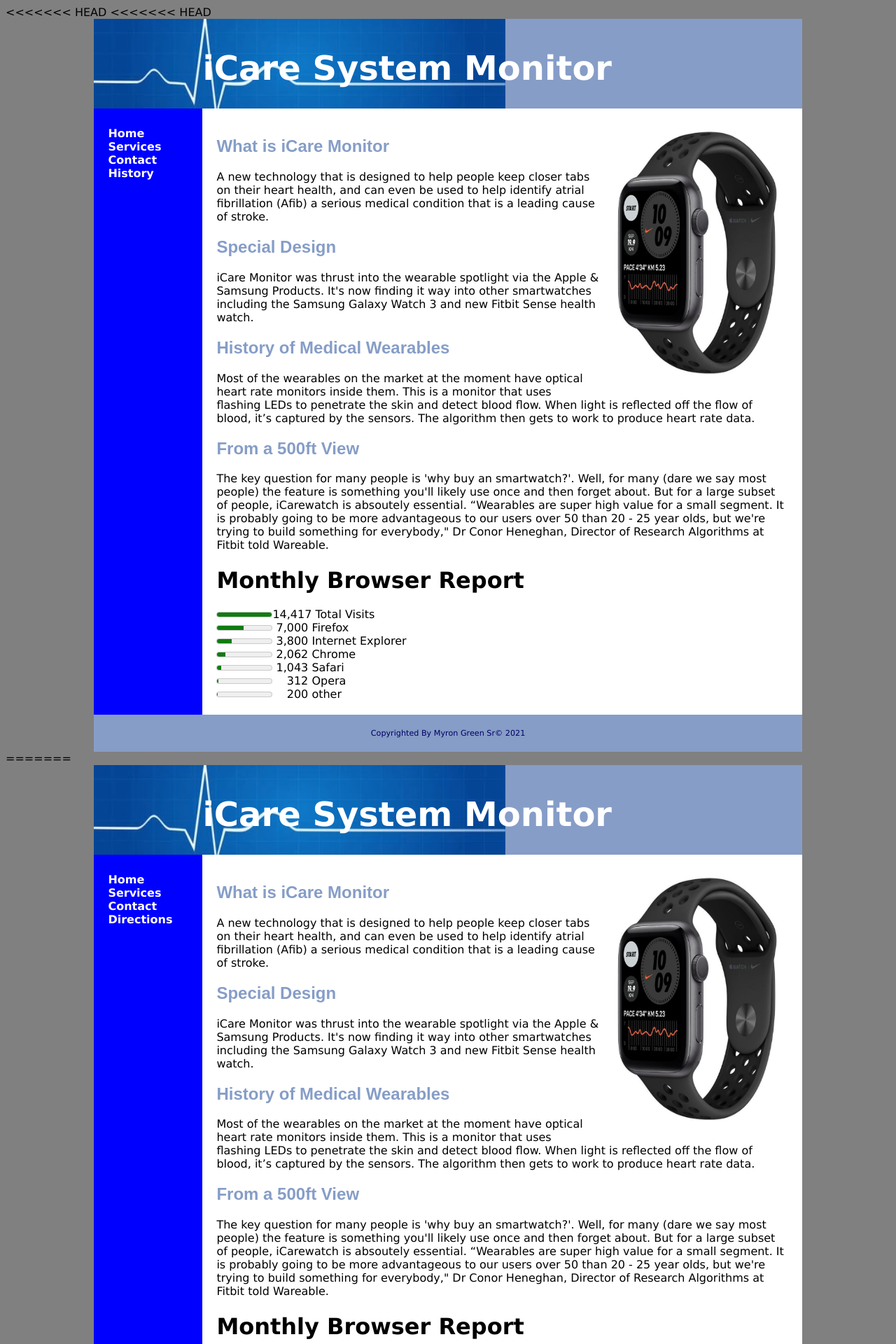
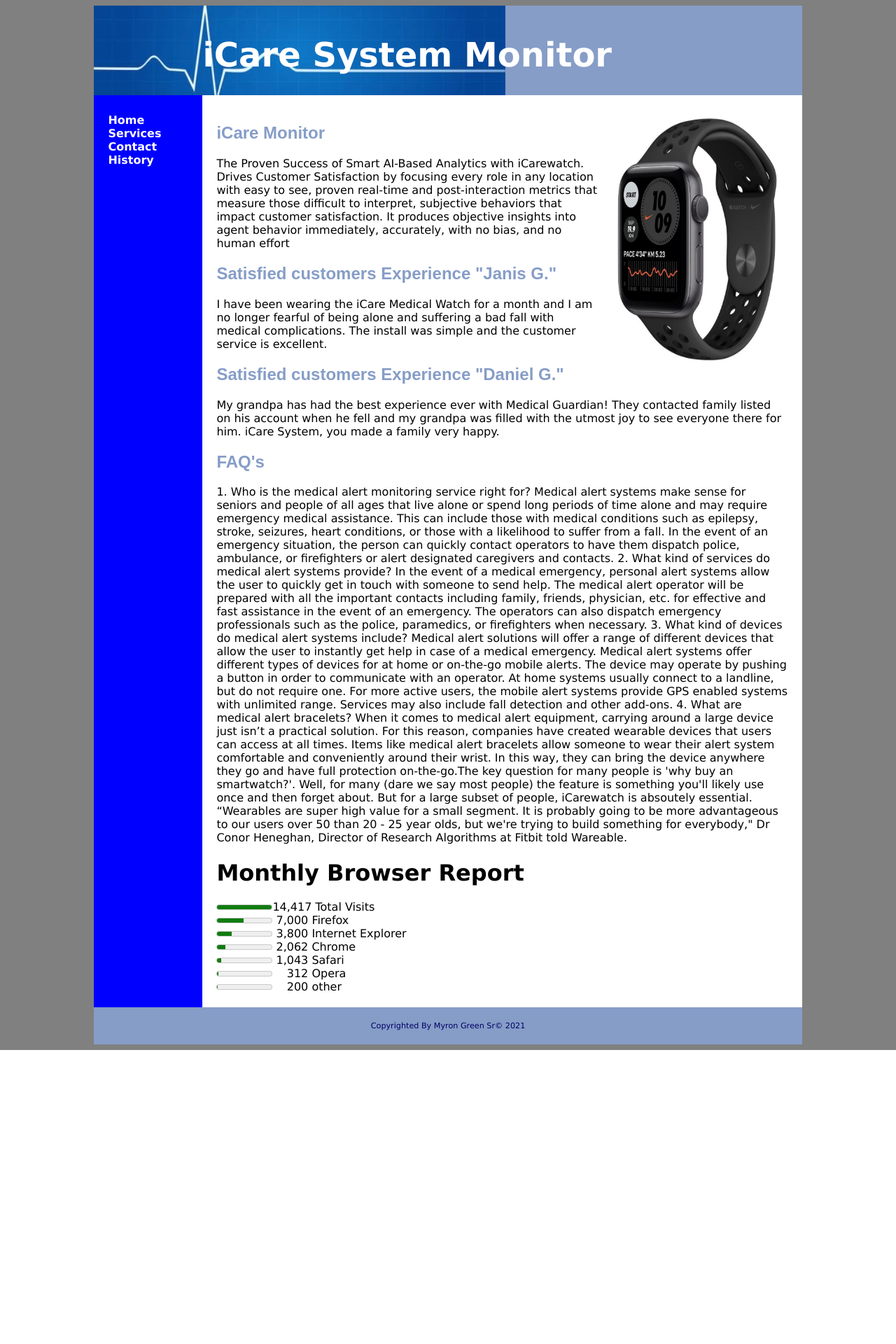
Before and after one commit to myrongreensr/Labwork6, a PHP site: page /history.php in a window 1280 px wide. Shown: the top 1920 px of the page at 70% size. After the commit the page ends 1500 px from the top, so only its background shows below. Run offline with PHP 8.4, Linux system fonts and the light colour scheme.

Commit message:
Update history.php
update

```diff
--- a/history.php
+++ b/history.php
@@ -1,5 +1,3 @@
-<<<<<<< HEAD
-<<<<<<< HEAD
 <!DOCTYPE html>
 <html lang="en">
 <head>
@@ -74,14 +72,30 @@ footer { font-size:70%;
   </nav>
   <main>
       <img src="iCarewatch.jpg" width="250" height="355" id="floatright" alt="iCarewatch">
-	<h2>What is iCare Monitor</h2>
-    <p>A new technology that is designed to help people keep closer tabs on their heart health, and can even be used to help identify atrial fibrillation (Afib) a serious medical condition that is a leading cause of stroke.</p>
-    <h2>Special Design</h2>
-    <p>iCare Monitor was thrust into the wearable spotlight via the Apple & Samsung Products. It's now finding it way into other smartwatches including the Samsung Galaxy Watch 3 and new Fitbit Sense health watch.</p>
-  	<h2>History of Medical Wearables</h2>
-    <p>Most of the wearables on the market at the moment have optical heart rate monitors inside them. This is a monitor that uses flashing LEDs to penetrate the skin and detect blood flow. When light is reflected off the flow of blood, it’s captured by the sensors. The algorithm then gets to work to produce heart rate data. </p>
-    <h2>From a 500ft View</h2>
-	<p>The key question for many people is 'why buy an smartwatch?'. Well, for many (dare we say most people) the feature is something you'll likely use once and then forget about. But for a large subset of people, iCarewatch is absoutely essential.
+	<h2>iCare Monitor</h2>
+    <p>The Proven Success of Smart AI-Based Analytics with iCarewatch. Drives Customer Satisfaction by focusing every role in any location with easy to see, proven real-time and post-interaction metrics that measure those difficult to interpret, subjective behaviors that impact customer satisfaction. It produces objective insights into agent behavior immediately, accurately, with no bias, and no human effort</p>
+    <h2>Satisfied customers Experience "Janis G."</h2>
+    <p> I have been wearing the iCare Medical Watch for a month and I am no longer fearful of being alone and suffering a bad fall with medical complications. The install was simple and the customer service is excellent.</p>
+  	<h2>Satisfied customers Experience "Daniel G."</h2>
+    <p>My grandpa has had the best experience ever with Medical Guardian! They contacted family listed on his account when he fell and my grandpa was filled with the utmost joy to see everyone there for him. iCare System, you made a family very happy.</p>
+    <h2>FAQ's</h2>
+	<p>1. Who is the medical alert monitoring service right for?
+
+Medical alert systems make sense for seniors and people of all ages that live alone or spend long periods of time alone and may require emergency medical assistance. This can include those with medical conditions such as epilepsy, stroke, seizures, heart conditions, or those with a likelihood to suffer from a fall. In the event of an emergency situation, the person can quickly contact operators to have them dispatch police, ambulance, or firefighters or alert designated caregivers and contacts.
+
+2. What kind of services do medical alert systems provide?
+
+In the event of a medical emergency, personal alert systems allow the user to quickly get in touch with someone to send help. The medical alert operator will be prepared with all the important contacts including family, friends, physician, etc. for effective and fast assistance in the event of an emergency. The operators can also dispatch emergency professionals such as the police, paramedics, or firefighters when necessary.
+
+3. What kind of devices do medical alert systems include?
+
+Medical alert solutions will offer a range of different devices that allow the user to instantly get help in case of a medical emergency. Medical alert systems offer different types of devices for at home or on-the-go mobile alerts.
+
+The device may operate by pushing a button in order to communicate with an operator. At home systems usually connect to a landline, but do not require one. For more active users, the mobile alert systems provide GPS enabled systems with unlimited range. Services may also include fall detection and other add-ons.
+
+4. What are medical alert bracelets?
+
+When it comes to medical alert equipment, carrying around a large device just isn’t a practical solution. For this reason, companies have created wearable devices that users can access at all times. Items like medical alert bracelets allow someone to wear their alert system comfortable and conveniently around their wrist. In this way, they can bring the device anywhere they go and have full protection on-the-go.The key question for many people is 'why buy an smartwatch?'. Well, for many (dare we say most people) the feature is something you'll likely use once and then forget about. But for a large subset of people, iCarewatch is absoutely essential.
 
 “Wearables are super high value for a small segment. It is probably going to be more advantageous to our users over 50 than 20 - 25 year olds, but we're trying to build something for everybody," Dr Conor Heneghan, Director of Research Algorithms at Fitbit told Wareable.</p>
 
@@ -112,237 +126,3 @@ footer { font-size:70%;
 </div>
 </body>
 </html>
-
-
-=======
-<!DOCTYPE html>
-<html lang="en">
-<head>
-<title>iCare System Monitor</title>
-<meta charset="utf-8">
-<style>
-* { box-sizing: border-box; }
-body {font-family:Verdana, Arial, sans-serif;
-      background-color: gray;
-}
-#wrapper { background-color: blue;
-           color: #000066;
-           width: 80%;
-		   margin: auto;
-           min-width: 960px;
-		   max-width: 1200px;
-}
-nav { float: left;
-	  width: 150px;
-}
-nav ul { list-style-type: none;
-		margin-left: 0;
-		padding: 10px; }
-nav a { text-decoration: none;
-		padding: 10px;
-		font-weight: bold; }
-nav a:link { color: #ffffff; }
-nav a:visited { color: #eaeaea; }
-nav a:hover { color: #000066; }
-main {  display: block; /* for Internet Explorer links  */
-        margin-left: 155px;
-        padding: 20px;
-        background-color: #ffffff;
-        color: #000000;
-}
-header { background-color: #869dc7;
-        color: white;
-        font-size: 150%;
-        padding: 10px 10px 10px 155px;
-		background-image: url(iCareflatlinelogo.jpg);
-		background-repeat: no-repeat;
-}
-h1 { margin-bottom: 20px; }
-h2 { color: #869dc7;
-     font-family: arial, sans-serif;
-}
-
-#floatright { margin: 10px;
-              float: right;
-}
-
-footer { font-size:70%;
-         text-align: center;
-		 clear: right;
-         padding: 20px;
-		 background-color: #869dc7;
-}
-</style>
-</head>
-<body>
-<div id="wrapper">
-  <header>
-    <h1>iCare System Monitor</h1>
-  </header>
-  <nav>
-  <ul>
-    <li><a href="index.php">Home</a></li>
-    <li><a href="services.php">Services</a></li>
-    <li><a href="contact.php">Contact</a></li>
-    <li><a href="directions.php">Directions</a></li>
-  </ul>
-  </nav>
-  <main>
-      <img src="iCarewatch.jpg" width="250" height="355" id="floatright" alt="iCarewatch">
-	<h2>What is iCare Monitor</h2>
-    <p>A new technology that is designed to help people keep closer tabs on their heart health, and can even be used to help identify atrial fibrillation (Afib) a serious medical condition that is a leading cause of stroke.</p>
-    <h2>Special Design</h2>
-    <p>iCare Monitor was thrust into the wearable spotlight via the Apple & Samsung Products. It's now finding it way into other smartwatches including the Samsung Galaxy Watch 3 and new Fitbit Sense health watch.</p>
-  	<h2>History of Medical Wearables</h2>
-    <p>Most of the wearables on the market at the moment have optical heart rate monitors inside them. This is a monitor that uses flashing LEDs to penetrate the skin and detect blood flow. When light is reflected off the flow of blood, it’s captured by the sensors. The algorithm then gets to work to produce heart rate data. </p>
-    <h2>From a 500ft View</h2>
-	<p>The key question for many people is 'why buy an smartwatch?'. Well, for many (dare we say most people) the feature is something you'll likely use once and then forget about. But for a large subset of people, iCarewatch is absoutely essential.
-
-“Wearables are super high value for a small segment. It is probably going to be more advantageous to our users over 50 than 20 - 25 year olds, but we're trying to build something for everybody," Dr Conor Heneghan, Director of Research Algorithms at Fitbit told Wareable.</p>
-
-<!DOCTYPE html>
-<html lang="en">
-<head>
-<title>Browser Report</title>
-<meta charset="utf-8">
-</head>
-<body>
-<h1>Monthly Browser Report</h1>
-<meter value="14417" min="0" max="14417">14417</meter>14,417 Total Visits<br>
-<meter value="7000"  min="0" max="14417">7000</meter> 7,000 Firefox<br>
-<meter value="3800"  min="0" max="14417">3800</meter> 3,800 Internet Explorer<br>
-<meter value="2062"  min="0" max="14417">2062</meter> 2,062 Chrome<br>
-<meter value="1043"  min="0" max="14417">1043</meter> 1,043 Safari<br>
-<meter value="312"  min="0" max="14417">312</meter> &nbsp;&nbsp; 312 Opera<br>
-<meter value="200"  min="0" max="14417">200</meter> &nbsp;&nbsp; 200 other<br>
-
-</body>
-</html>
-
-
-
-</main>
-    <footer>Copyrighted By Myron Green Sr&copy; 2021
-    </footer>
-</div>
-</body>
-</html>
-
-
->>>>>>> b873f23814b68945dcfe442bcf6d753d14397eea
-=======
-<!DOCTYPE html>
-<html lang="en">
-<head>
-<title>iCare System Monitor</title>
-<meta charset="utf-8">
-<style>
-* { box-sizing: border-box; }
-body {font-family:Verdana, Arial, sans-serif;
-      background-color: gray;
-}
-#wrapper { background-color: blue;
-           color: #000066;
-           width: 80%;
-		   margin: auto;
-           min-width: 960px;
-		   max-width: 1200px;
-}
-nav { float: left;
-	  width: 150px;
-}
-nav ul { list-style-type: none;
-		margin-left: 0;
-		padding: 10px; }
-nav a { text-decoration: none;
-		padding: 10px;
-		font-weight: bold; }
-nav a:link { color: #ffffff; }
-nav a:visited { color: #eaeaea; }
-nav a:hover { color: #000066; }
-main {  display: block; /* for Internet Explorer links  */
-        margin-left: 155px;
-        padding: 20px;
-        background-color: #ffffff;
-        color: #000000;
-}
-header { background-color: #869dc7;
-        color: white;
-        font-size: 150%;
-        padding: 10px 10px 10px 155px;
-		background-image: url(iCareflatlinelogo.jpg);
-		background-repeat: no-repeat;
-}
-h1 { margin-bottom: 20px; }
-h2 { color: #869dc7;
-     font-family: arial, sans-serif;
-}
-
-#floatright { margin: 10px;
-              float: right;
-}
-
-footer { font-size:70%;
-         text-align: center;
-		 clear: right;
-         padding: 20px;
-		 background-color: #869dc7;
-}
-</style>
-</head>
-<body>
-<div id="wrapper">
-  <header>
-    <h1>iCare System Monitor</h1>
-  </header>
-  <nav>
-  <ul>
-    <li><a href="index.php">Home</a></li>
-    <li><a href="services.php">Services</a></li>
-    <li><a href="contact.php">Contact</a></li>
-    <li><a href="directions.php">Directions</a></li>
-  </ul>
-  </nav>
-  <main>
-      <img src="iCarewatch.jpg" width="250" height="355" id="floatright" alt="iCarewatch">
-	<h2>What is iCare Monitor</h2>
-    <p>A new technology that is designed to help people keep closer tabs on their heart health, and can even be used to help identify atrial fibrillation (Afib) a serious medical condition that is a leading cause of stroke.</p>
-    <h2>Special Design</h2>
-    <p>iCare Monitor was thrust into the wearable spotlight via the Apple & Samsung Products. It's now finding it way into other smartwatches including the Samsung Galaxy Watch 3 and new Fitbit Sense health watch.</p>
-  	<h2>History of Medical Wearables</h2>
-    <p>Most of the wearables on the market at the moment have optical heart rate monitors inside them. This is a monitor that uses flashing LEDs to penetrate the skin and detect blood flow. When light is reflected off the flow of blood, it’s captured by the sensors. The algorithm then gets to work to produce heart rate data. </p>
-    <h2>From a 500ft View</h2>
-	<p>The key question for many people is 'why buy an smartwatch?'. Well, for many (dare we say most people) the feature is something you'll likely use once and then forget about. But for a large subset of people, iCarewatch is absoutely essential.
-
-“Wearables are super high value for a small segment. It is probably going to be more advantageous to our users over 50 than 20 - 25 year olds, but we're trying to build something for everybody," Dr Conor Heneghan, Director of Research Algorithms at Fitbit told Wareable.</p>
-
-<!DOCTYPE html>
-<html lang="en">
-<head>
-<title>Browser Report</title>
-<meta charset="utf-8">
-</head>
-<body>
-<h1>Monthly Browser Report</h1>
-<meter value="14417" min="0" max="14417">14417</meter>14,417 Total Visits<br>
-<meter value="7000"  min="0" max="14417">7000</meter> 7,000 Firefox<br>
-<meter value="3800"  min="0" max="14417">3800</meter> 3,800 Internet Explorer<br>
-<meter value="2062"  min="0" max="14417">2062</meter> 2,062 Chrome<br>
-<meter value="1043"  min="0" max="14417">1043</meter> 1,043 Safari<br>
-<meter value="312"  min="0" max="14417">312</meter> &nbsp;&nbsp; 312 Opera<br>
-<meter value="200"  min="0" max="14417">200</meter> &nbsp;&nbsp; 200 other<br>
-
-</body>
-</html>
-
-
-
-</main>
-    <footer>Copyrighted By Myron Green Sr&copy; 2021
-    </footer>
-</div>
-</body>
-</html>
-
-
->>>>>>> 0a5e16a05b7b80de7ecb139fdc8edc8d7d514c6b
```
